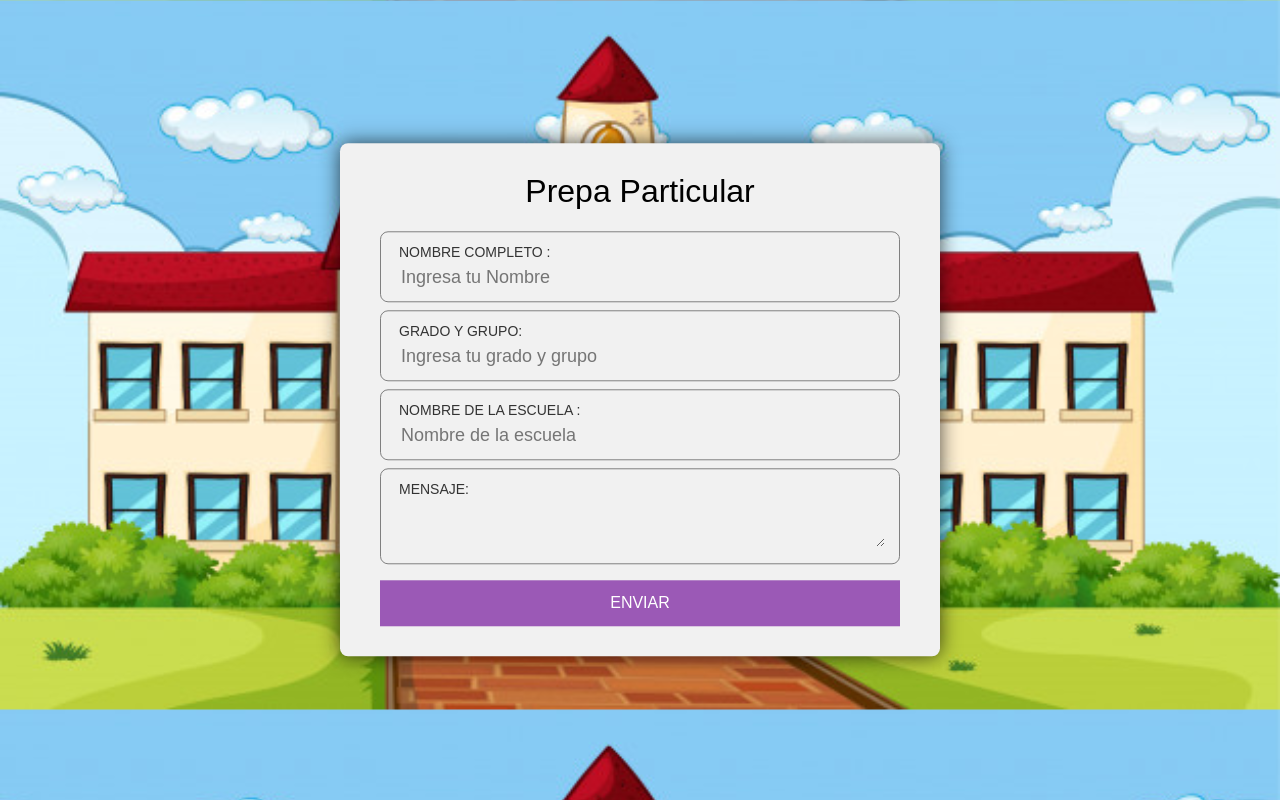
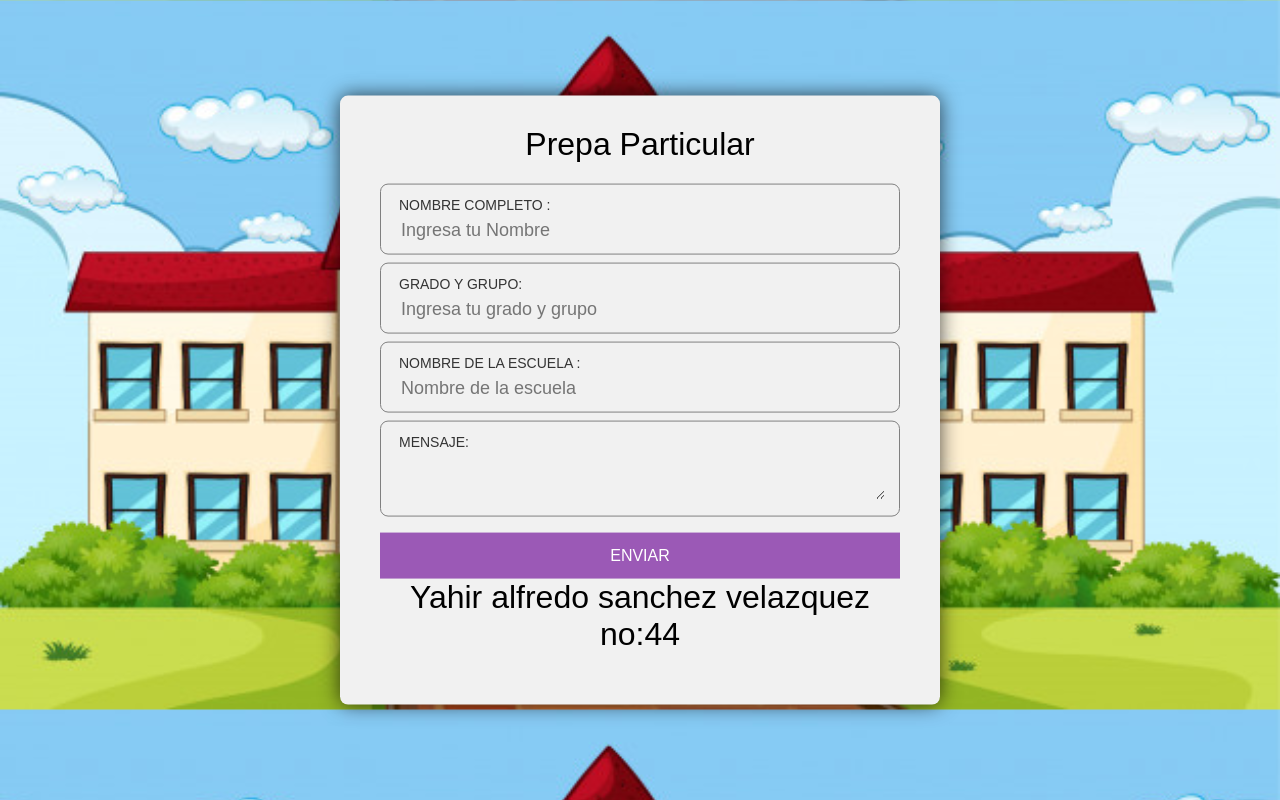
Before and after one commit to YahirS/Practica-10, a plain HTML site: page index.html in a window 1280 px wide. Drawn offline with Linux system fonts and the light colour scheme.

Commit message:
Add files via upload

```diff
--- a/index.html
+++ b/index.html
@@ -4,6 +4,7 @@
     <meta charset="utf-8">
     <title>44 Yahir Sanchez</title>
     <link rel="stylesheet" href="style.css">
+    <link rel="icon" type="imagen/descarga.png">
   </head>
   <body>
   <div class="contact-form">
@@ -28,6 +29,9 @@
       <textarea></textarea>
     </div>
     <a class="btn">Enviar</a>
+
+
+    <h1>Yahir alfredo sanchez  velazquez no:44</h1>
   </div>
   </body>
 </html>
```
